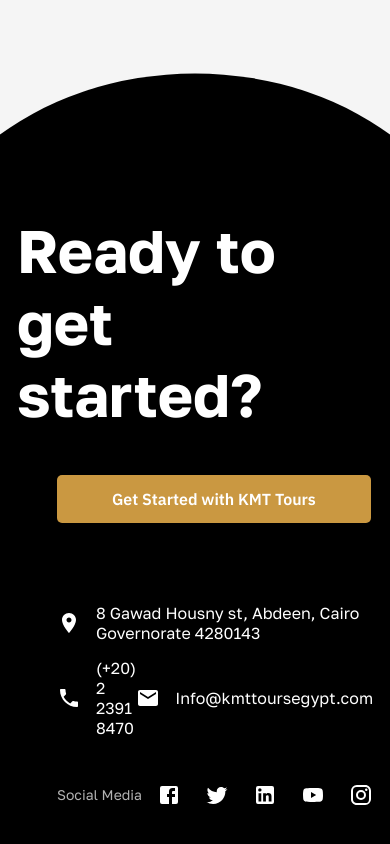
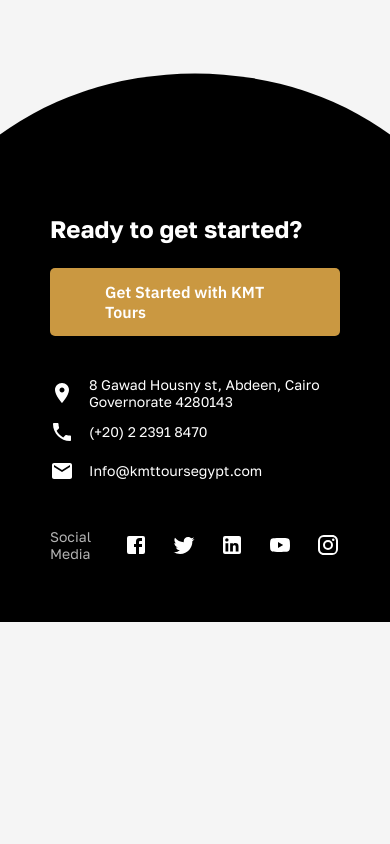
Before and after one commit to sofa5060/KMT, a React (Create React App) app: page / in a window 390 px wide. Shown: the part 4992-5836 px from the top of the page. After the commit the page ends 5614 px from the top, so only its background shows below. Built offline with nearby package versions, Linux system fonts and the light colour scheme; no server answers.

Commit message:
made footer responsive

```diff
--- a/src/components/Footer/Footer.css
+++ b/src/components/Footer/Footer.css
@@ -53,7 +53,6 @@
 .footer-outer .footer-left .m-left .row {
   display: flex;
   align-items: center;
-  width: 100%;
 }
 .footer-outer .footer-left .m-left .row .text {
   margin: 0 0 0 15px;
@@ -63,10 +62,12 @@
   text-decoration: none;
 }
 .footer-outer .footer-left .m-left .location {
-  margin: 0 0 15px 0;
+  margin: 0 0 10px 0;
 }
-.footer-outer .footer-left .m-left .space-batween {
+.footer-outer .footer-left .m-left .space-between {
   justify-content: space-between;
+  gap: 15px;
+  flex-wrap: wrap;
 }
 .footer-outer .footer-left .m-left .social-media {
   display: flex;
@@ -148,4 +149,60 @@
 }
 .footer-outer .footer-right .footer-logo img {
   width: 100%;
+}
+
+@media screen and (max-width: 1024px) {
+  .footer-outer .footer .footer-right .footer-image .mask-1 {
+    max-width: 433px;
+    max-height: 433px;
+  }
+  .footer-outer .footer .footer-right .footer-image .mask-2 {
+    max-width: 362px;
+    max-height: 362px;
+  }
+  .footer-outer .footer .footer-right .footer-image .mask-3 {
+    max-width: 300px;
+    max-height: 300px;
+  }
+}
+@media screen and (max-width: 850px) {
+  .footer-outer .footer .footer-content {
+    flex-direction: column;
+    justify-content: flex-start;
+    align-items: flex-start;
+    flex: unset;
+  }
+  .footer-outer .footer .footer-left {
+    justify-self: flex-start;
+    text-align: left;
+  }
+  .footer-outer .footer .footer-left h2 {
+    color: #fff;
+    font-weight: 700;
+    font-size: 36px;
+  }
+  .footer-outer .footer .footer-left .m-left {
+    margin: 0;
+  }
+  .footer-outer .footer .footer-left .m-left .footer-btn {
+    font-size: 16px;
+    font-weight: 600;
+    margin: 25px 0 40px 0;
+    max-width: -moz-max-content;
+    max-width: max-content;
+  }
+  .footer-outer .footer .footer-right {
+    display: none;
+  }
+}
+@media screen and (max-width: 500px) {
+  .footer-outer .footer .footer-left h2 {
+    font-size: 24px;
+  }
+  .footer-outer .footer .footer-left .m-left {
+    margin: 0;
+  }
+  .footer-outer .footer .footer-left .m-left .row .text {
+    font-size: 14px;
+  }
 }/*# sourceMappingURL=Footer.css.map */
--- a/src/components/Footer/Footer.scss
+++ b/src/components/Footer/Footer.scss
@@ -1,6 +1,7 @@
 $circle-size: 400px;
+$small-circle-size: 300px;
 
-.footer-outer{
+.footer-outer {
   width: 100%;
   overflow: hidden;
   display: flex;
@@ -8,7 +9,7 @@
   flex-direction: column;
   align-items: center;
 
-  .footer-clip{
+  .footer-clip {
     width: 150%;
     height: 600px;
     background: #000;
@@ -16,13 +17,13 @@
     margin: 0 0 -100px 0;
   }
 
-  .footer{
+  .footer {
     background: #000;
     height: 100%;
     width: 100%;
     z-index: 100;
 
-    .footer-content{
+    .footer-content {
       max-width: 1400px;
       margin: 0 auto;
       width: 100%;
@@ -33,30 +34,29 @@
       align-items: center;
     }
 
-    &-left{
+    &-left {
       flex: 1;
-      h2{
+      h2 {
         color: #fff;
         font-weight: 700;
         font-size: 60px;
       }
 
-      .m-left{
+      .m-left {
         margin: 0 0 0 40px;
         display: flex;
         flex-direction: column;
-        .footer-btn{
+        .footer-btn {
           font-size: 16px;
           font-weight: 600;
           margin: 45px 0 80px 0;
           max-width: max-content;
         }
 
-        .row{
+        .row {
           display: flex;
           align-items: center;
-          width: 100%;
-          .text{
+          .text {
             margin: 0 0 0 15px;
             font-weight: 400;
             font-size: 16px;
@@ -65,38 +65,40 @@
           }
         }
 
-        .location{
-          margin: 0 0 15px 0;
+        .location {
+          margin: 0 0 10px 0;
         }
 
-        .space-batween{
+        .space-between {
           justify-content: space-between;
+          gap: 15px;
+          flex-wrap: wrap;
         }
 
-        .social-media{
+        .social-media {
           display: flex;
           margin: 45px 0 0 0;
           align-items: center;
 
-          p{
+          p {
             margin: 0 15px 0 0;
             font-weight: 400;
             font-size: 14px;
-            color: #ffffffB3;
+            color: #ffffffb3;
           }
 
-          &-links{
+          &-links {
             display: flex;
             align-items: center;
             gap: 24px;
 
-            a{
+            a {
               text-decoration: none;
               color: #fff;
               width: 24px;
               height: 24px;
 
-              svg{
+              svg {
                 width: 100%;
                 height: 100%;
               }
@@ -106,7 +108,7 @@
       }
     }
 
-    &-right{
+    &-right {
       display: flex;
       flex-direction: column;
       width: 100%;
@@ -114,14 +116,14 @@
       flex: 1;
       align-items: flex-end;
 
-      .footer-image{
+      .footer-image {
         position: relative;
         max-width: 667px;
         height: 667px;
         width: 100%;
         margin: -400px 0 0 0;
 
-        .mask{
+        .mask {
           z-index: 1;
           position: absolute;
           border-radius: 50%;
@@ -133,41 +135,123 @@
           transform: translate(-50%, -50%);
         }
 
-        .mask-1{
+        .mask-1 {
           max-width: $circle-size + 133px;
           max-height: $circle-size + 133px;
           background: #000;
           opacity: 0.05;
         }
 
-        .mask-2{
+        .mask-2 {
           max-width: $circle-size + 62px;
           max-height: $circle-size + 62px;
           background: #000;
           opacity: 0.1;
         }
 
-        .mask-3{
+        .mask-3 {
           max-width: $circle-size;
           max-height: $circle-size;
 
-          img{
+          img {
             width: 100%;
             height: 100%;
           }
         }
       }
 
-      .footer-logo{
+      .footer-logo {
         justify-self: end;
         max-width: 100px;
         width: 100%;
         display: flex;
 
-        img{
+        img {
           width: 100%;
         }
       }
     }
   }
 }
+
+@media screen and (max-width: 1024px) {
+  .footer-outer {
+    .footer {
+      .footer-right {
+        .footer-image {
+          .mask-1 {
+            max-width: $small-circle-size + 133px;
+            max-height: $small-circle-size + 133px;
+          }
+
+          .mask-2 {
+            max-width: $small-circle-size + 62px;
+            max-height: $small-circle-size + 62px;
+          }
+
+          .mask-3 {
+            max-width: $small-circle-size;
+            max-height: $small-circle-size;
+          }
+        }
+      }
+    }
+  }
+}
+
+@media screen and (max-width: 850px) {
+  .footer-outer {
+    .footer {
+      .footer-content {
+        flex-direction: column;
+        justify-content: flex-start;
+        align-items: flex-start;
+        flex: unset;
+      }
+      .footer-left {
+        justify-self: flex-start;
+        text-align: left;
+        h2 {
+          color: #fff;
+          font-weight: 700;
+          font-size: 36px;
+        }
+
+        .m-left {
+          margin: 0;
+          .footer-btn {
+            font-size: 16px;
+            font-weight: 600;
+            margin: 25px 0 40px 0;
+            max-width: max-content;
+          }
+        }
+      }
+      .footer-right {
+        display: none;
+      }
+    }
+  }
+}
+
+@media screen and (max-width: 500px) {
+  .footer-outer {
+    .footer {
+      .footer-left {
+        h2 {
+          font-size: 24px;
+        }
+
+        .m-left {
+          margin: 0;
+
+          .row {
+            .text {
+              font-size: 14px;
+            }
+          }
+        }
+      }
+    }
+  }
+}
```
Also changed, not shown: 1 other file (tests, documents, lock files or other folders).
